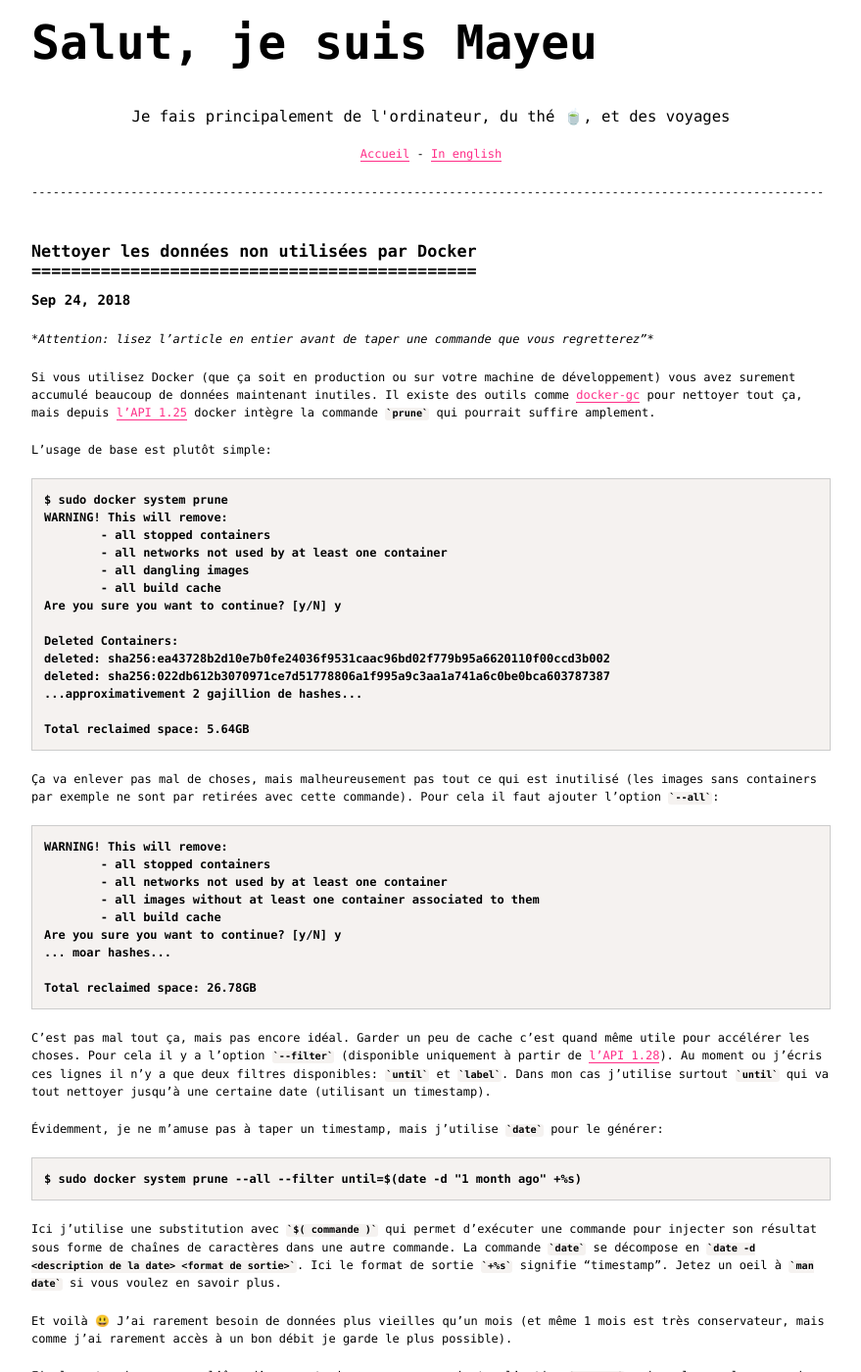
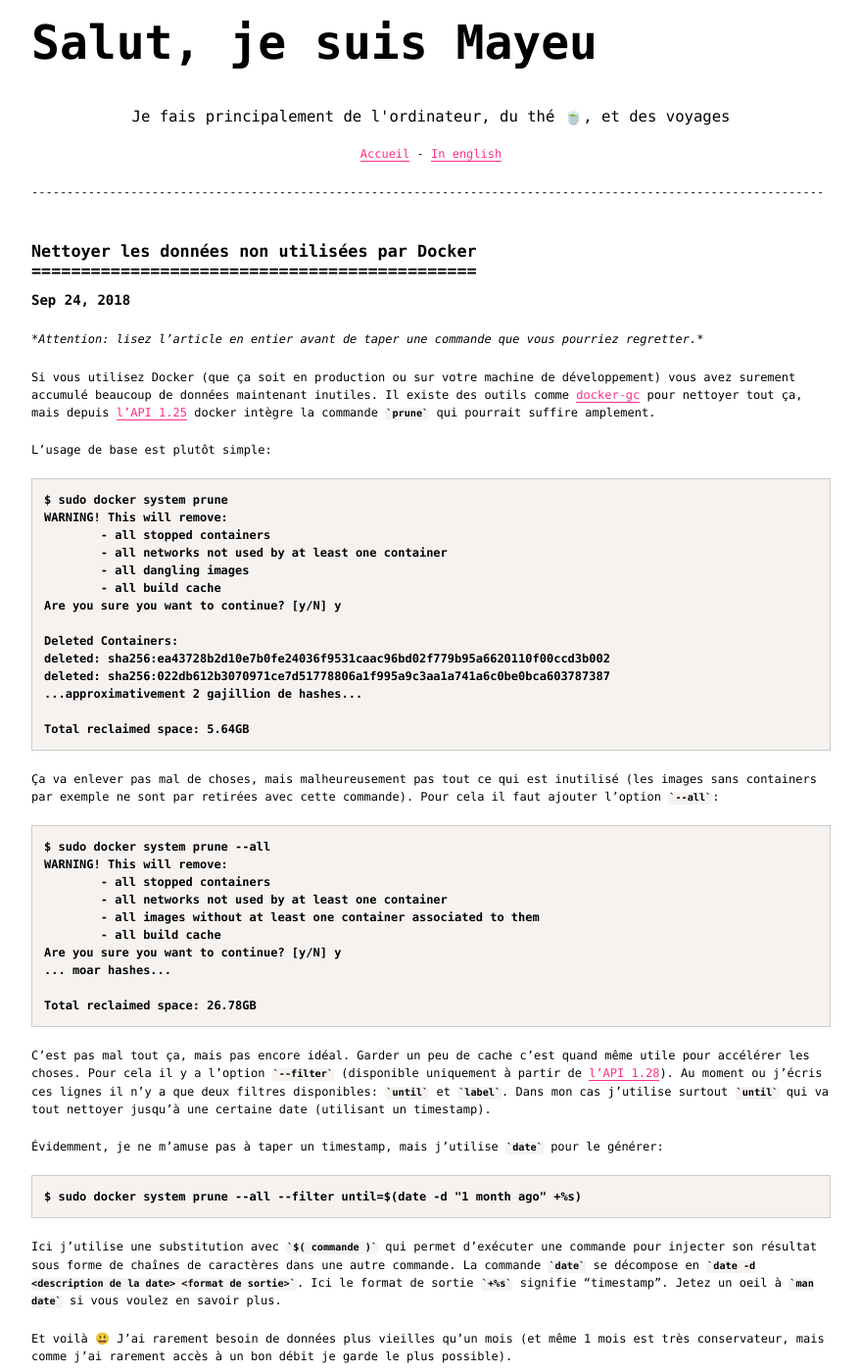
Before and after one commit to Mayeu/mayeu.me, a Jekyll site: the page built from _posts/2018-09-24-nettoyer-les-donnees-de-docker.md, in a window 1280 px wide and 1400 px high. Shown: the whole window at 98% size, without its empty margins (200-1079 px from the left). Built offline with Jekyll 4.4.1, drawn with Linux system fonts in a browser that asks for light colours; emoji names are drawn with the system emoji font.

Commit message:
fix: fix the missing command in the post

````diff
--- a/_posts/2018-09-24-nettoyer-les-donnees-de-docker.md
+++ b/_posts/2018-09-24-nettoyer-les-donnees-de-docker.md
@@ -7,7 +7,7 @@ lang: fr
 ---
 
 *Attention: lisez l'article en entier avant de taper une commande que vous
-regretterez"*
+pourriez regretter.*
 
 Si vous utilisez Docker (que ça soit en production ou sur votre machine de
 développement) vous avez surement accumulé beaucoup de données maintenant
@@ -39,6 +39,7 @@ inutilisé (les images sans containers par exemple ne sont par retirées avec
 cette commande). Pour cela il faut ajouter l'option `--all`:
 
 ```
+$ sudo docker system prune --all
 WARNING! This will remove:
         - all stopped containers
         - all networks not used by at least one container
````
Also changed, not shown: _posts/2018-09-24-cleaning-unused-docker-data.md (+1 -0 lines), 1 other file.
